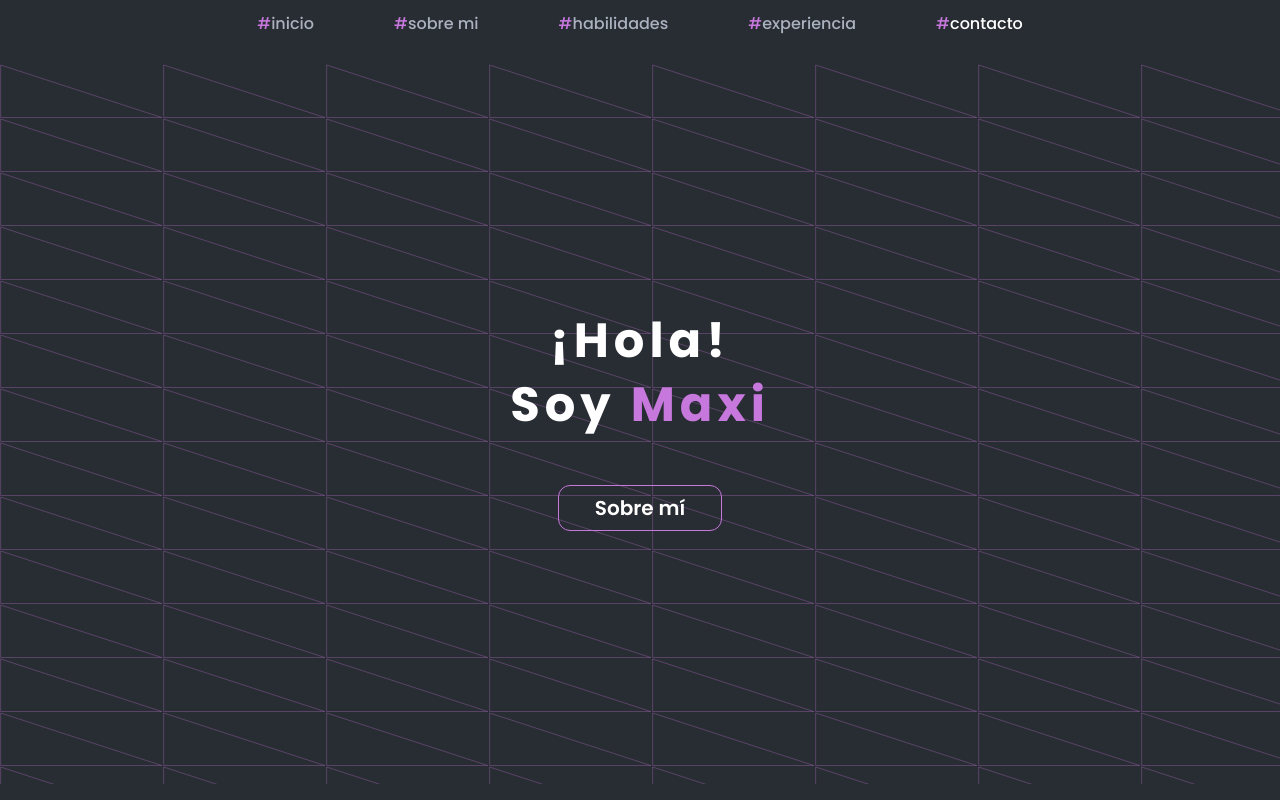
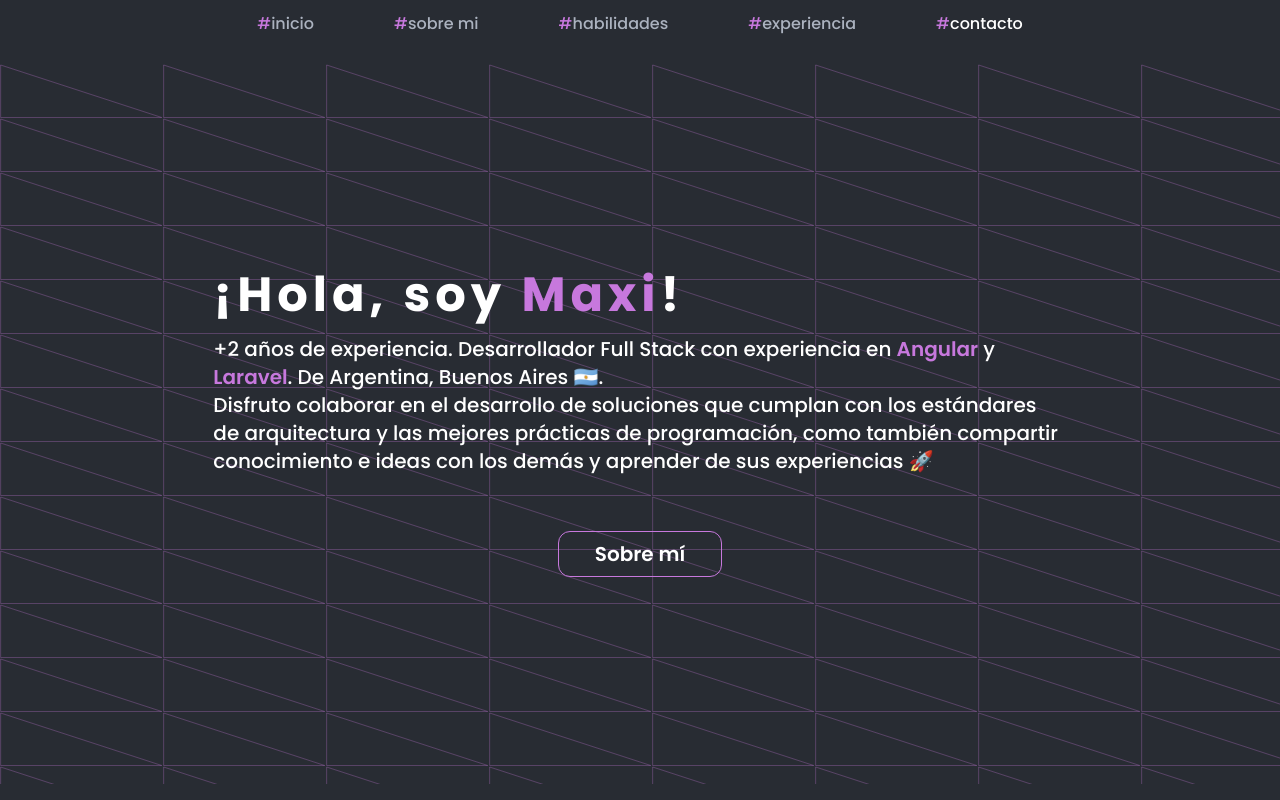
Before and after one commit to maxigbarraza1/portfolio, an Angular app: page / in a window 1280 px wide. Shown: the top 800 px of the page. Built offline with nearby package versions, Linux system fonts and the light colour scheme.

Commit message:
Update home component HTML and SCSS

```diff
--- a/src/app/home/home.component.html
+++ b/src/app/home/home.component.html
@@ -1,11 +1,20 @@
-<section class="home-container flex flex-col justify-center items-center gap-4">
-  <h1 class="text-5xl font-bold">¡Hola!</h1>
-  <h1 class="text-5xl font-bold">
-    Soy <span class="primary-color">Maxi</span>
+<section
+  class="home-container flex flex-col justify-center items-center gap-4 text-left"
+>
+  <h1 class="text-5xl font-bold w-2/3">
+    ¡Hola, soy <span class="color-primary">Maxi</span>!
   </h1>
-
+  <h3 class="text-xl font-normal w-2/3 leading-7">
+    +2 años de experiencia. Desarrollador Full Stack con experiencia en
+    <span class="color-primary font-semibold">Angular</span> y
+    <span class="color-primary font-semibold">Laravel</span>. De Argentina,
+    Buenos Aires 🇦🇷. <br />Disfruto colaborar en el desarrollo de soluciones que
+    cumplan con los estándares de arquitectura y las mejores prácticas de
+    programación, como también compartir conocimiento e ideas con los demás y
+    aprender de sus experiencias 🚀
+  </h3>
   <button
-    class="bg-transparen font-semibold hover:text-white py-2 px-4 border hover:border-transparent rounded-xl mt-10 text-xl"
+    class="font-semibold hover:text-white py-2 px-4 border hover:border-transparent rounded-xl mt-10 text-xl"
   >
     <a class="m-5" routerLink="/about">Sobre mí</a>
   </button>
--- a/src/app/home/home.component.scss
+++ b/src/app/home/home.component.scss
@@ -1,14 +1,15 @@
 @import "./../app.component.scss";
+
+.color-primary {
+  color: $primary;
+}
 
 .home-container {
   background-image: url("./../../assets/home-bg.svg");
   height: calc(100vh - 5rem);
+  color: white;
   h1 {
-    color: white;
     letter-spacing: 5px;
-    span {
-      color: $primary;
-    }
   }
 
   button {
```
